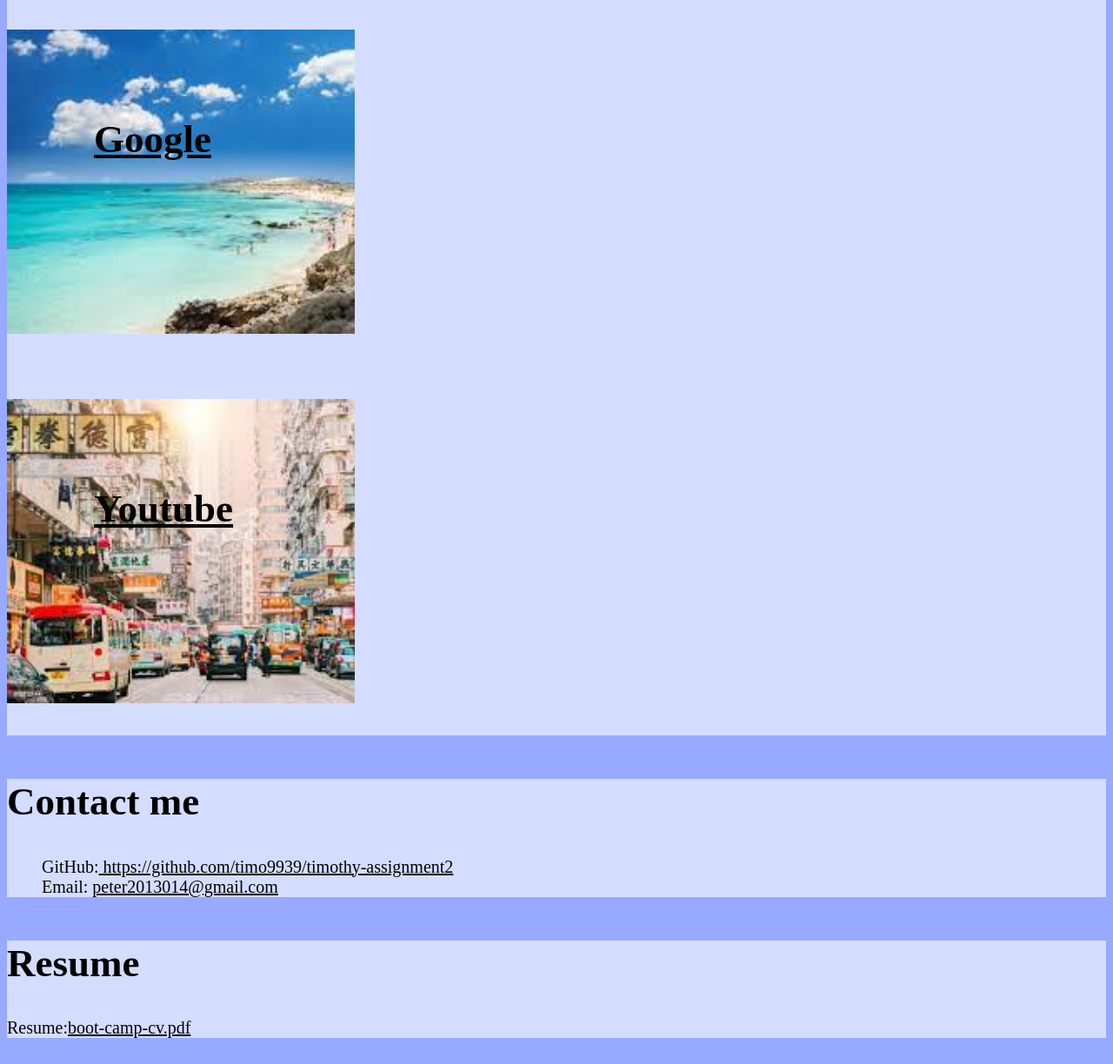
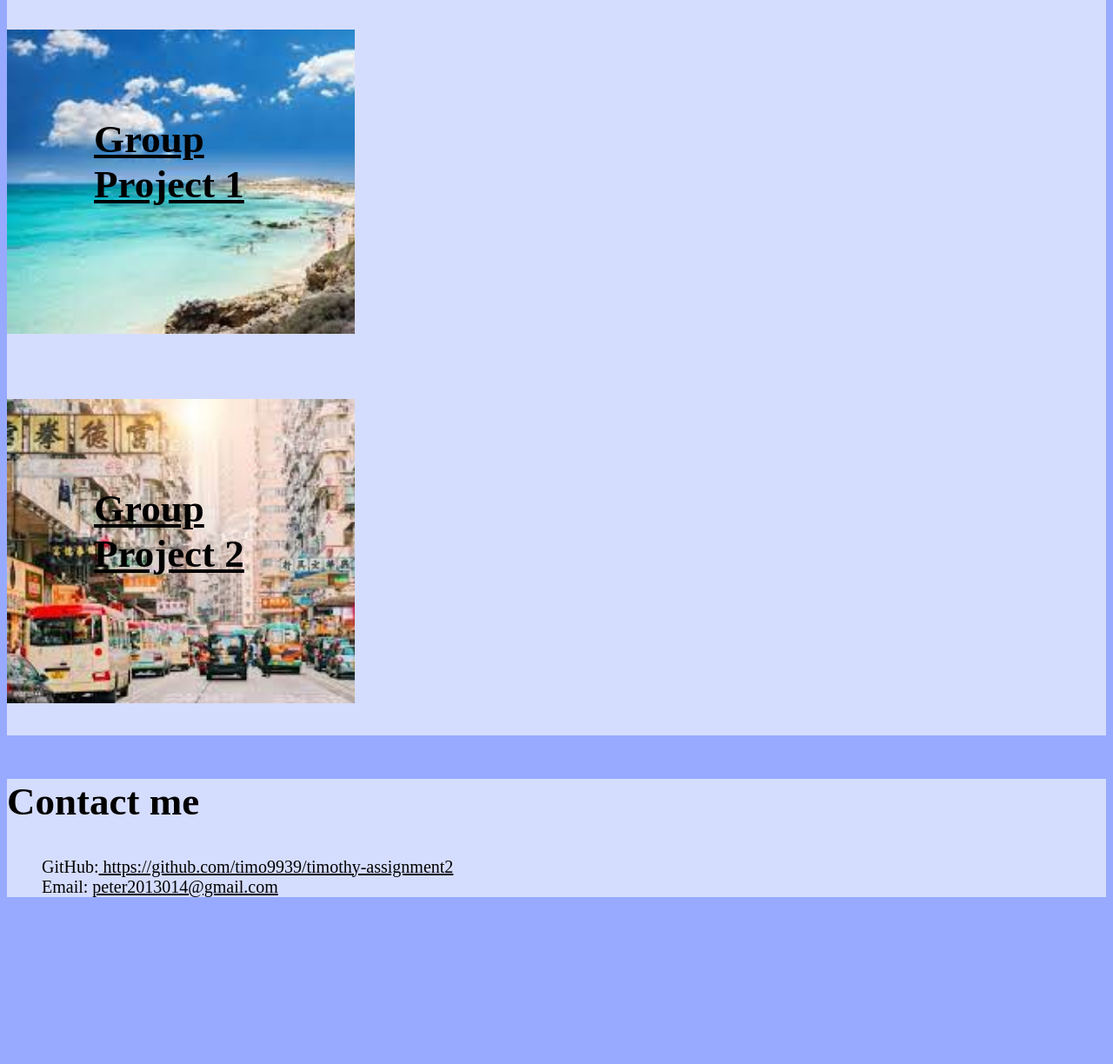
Before and after one commit to timo9939/timothy-assignment2, a plain HTML site: page index.html in a window 1280 px wide. Shown: the part 1208-2432 px from the top of the page at 87% size. After the commit the page ends 2260 px from the top, so only its background shows below. Drawn offline with Linux system fonts and the light colour scheme.

Commit message:
Group Project Link Added

```diff
--- a/index.html
+++ b/index.html
@@ -19,7 +19,7 @@
 
           <a href="#work">Work</a>
 
-          <a href="#resume">Resume</a>
+
     </nav>
 
 
@@ -47,12 +47,12 @@
   </p>
 
   <p>
-  <a href="https://www.google.com">
-  <h2 id="assignment-2">Google</h2></a></p>
+  <a href="https://husaamnt.github.io/websiteProjectOne/">
+  <h2 id="assignment-2">Group Project 1</h2></a></p>
 
   <p>
-  <a href="https://www.youtube.com/">
-  <h2 id="assignment-3">Youtube</h2></a>
+  <a href="https://shrouded-woodland-67381.herokuapp.com/">
+  <h2 id="assignment-3">Group Project 2</h2></a>
   </p>
   </section>
 
@@ -64,12 +64,6 @@
     </ul>
   </section>
 
-
-  <section id="resume">
-  <header ><h2>Resume</h2></header>
-  <p id="resume-description">Resume:<a href="boot-camp-cv.pdf">boot-camp-cv.pdf</a><p>
-  </section>
-
   </body>
 
 
```
